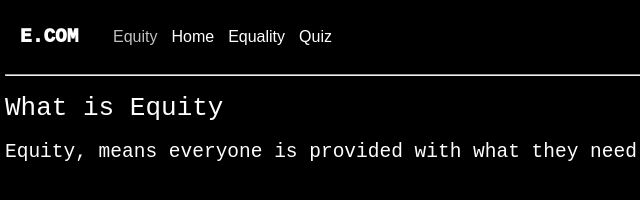
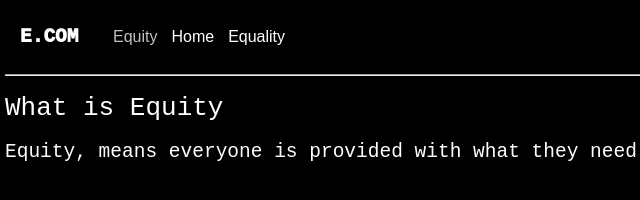
Before and after one commit to BestPRogrammer1/Equity-and-Equality, a plain HTML site: page Equity2.html in a window 1280 px wide. Shown: the full height of the page, 3-643 px from the left. Drawn offline with Linux system fonts and the light colour scheme.

Commit message:
Update Equity2.html

```diff
--- a/Equity2.html
+++ b/Equity2.html
@@ -14,7 +14,6 @@
             <li class="silver">Equity</li>
             <li><a href="index.html"> Home</a></li>
             <li><a href="Equilty.html">Equality</a></li>
-            <li><a href="QUIZ.html">Quiz</a></li>
             </ul>
 
 
```
